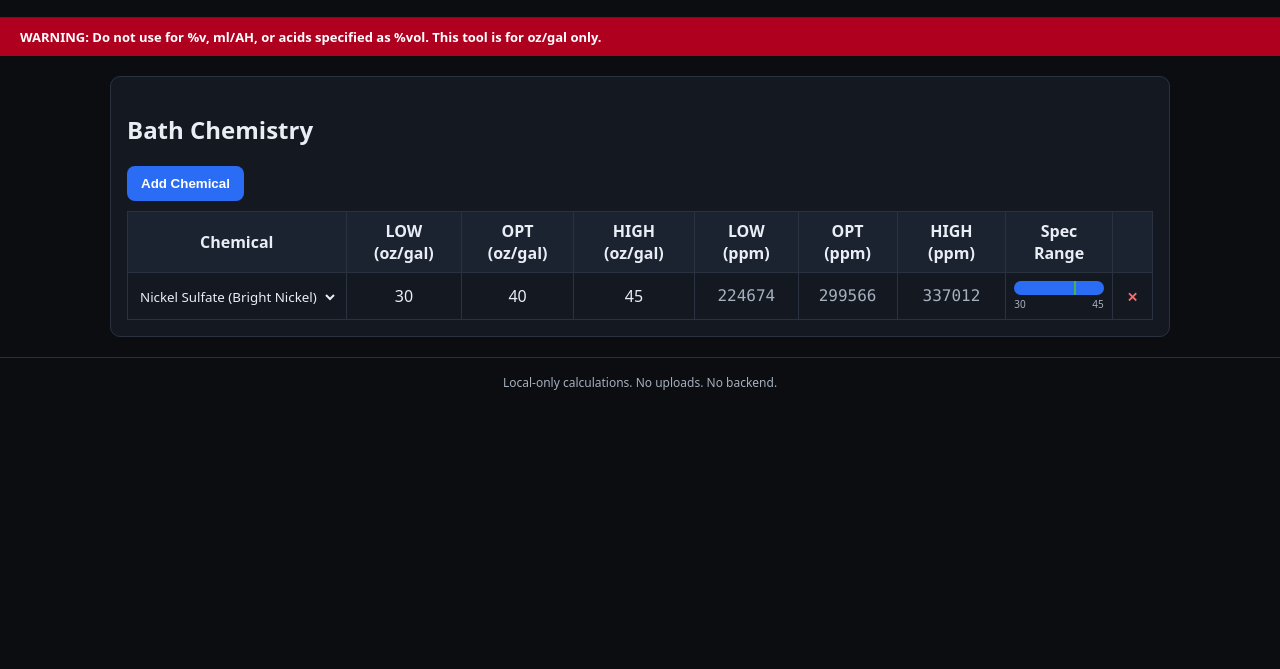
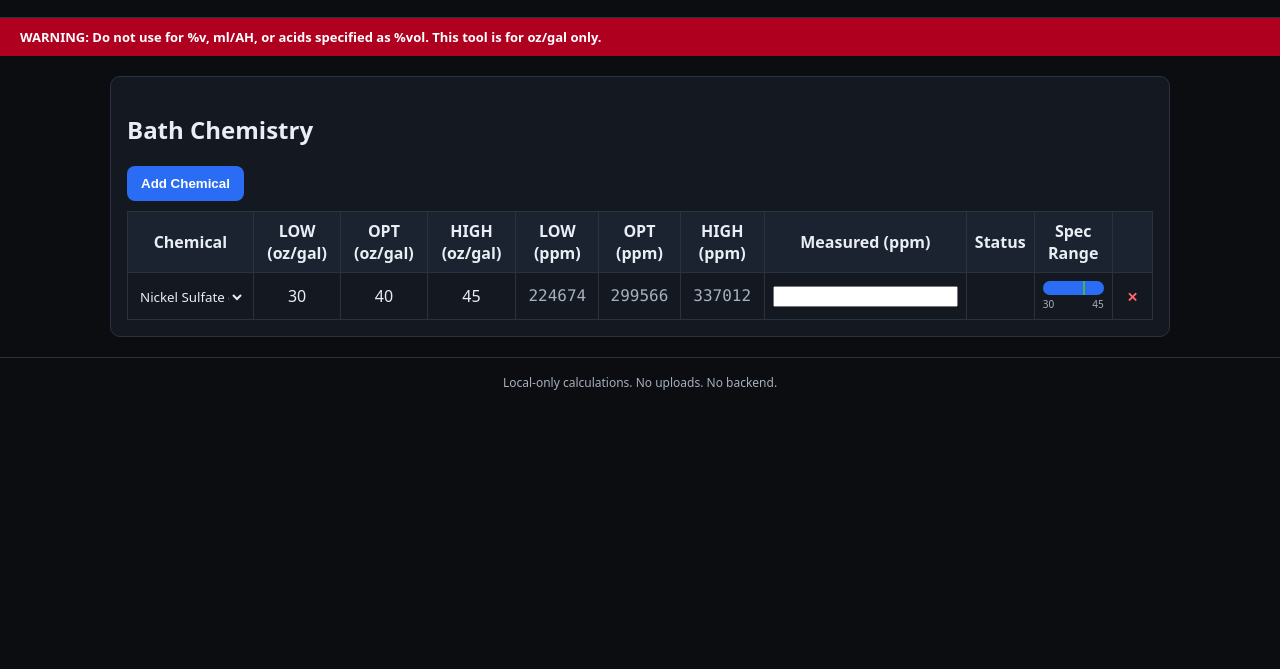
Before and after one commit to theWaffler/ppm-tool, a plain HTML site: page index.html in a window 1280 px wide. Shown: the part 131-800 px from the top of the page. Drawn offline with Linux system fonts and the light colour scheme.

Commit message:
hope the lab tech approves this

```diff
--- a/app.js
+++ b/app.js
@@ -23,8 +23,8 @@
     return Math.round(val * OZ_GAL_TO_PPM);
   }
 
-  function createRangeBar(low, opt, high) {
-    const span = high - low;
+  function createRangeBar(spec, measuredPpm) {
+    const span = spec.high - spec.low;
 
     const wrapper = document.createElement("div");
 
@@ -33,19 +33,27 @@
 
     const fill = document.createElement("div");
     fill.className = "range-fill";
-    fill.style.left = "0%";
-    fill.style.width = "100%";
 
     const optMarker = document.createElement("div");
     optMarker.className = "range-opt";
-    optMarker.style.left = `${((opt - low) / span) * 100}%`;
+    optMarker.style.left = `${((spec.opt - spec.low) / span) * 100}%`;
 
     bar.appendChild(fill);
     bar.appendChild(optMarker);
 
+    if (!isNaN(measuredPpm)) {
+      const m = document.createElement("div");
+      m.className = "range-measured";
+      let pos = (measuredPpm - ozToPpm(spec.low)) /
+                (ozToPpm(spec.high) - ozToPpm(spec.low));
+      pos = Math.max(0, Math.min(1, pos));
+      m.style.left = `${pos * 100}%`;
+      bar.appendChild(m);
+    }
+
     const labels = document.createElement("div");
     labels.className = "range-labels";
-    labels.innerHTML = `<span>${low}</span><span>${high}</span>`;
+    labels.innerHTML = `<span>${spec.low}</span><span>${spec.high}</span>`;
 
     wrapper.appendChild(bar);
     wrapper.appendChild(labels);
@@ -77,6 +85,15 @@
     const highPpmTd = document.createElement("td");
     [lowPpmTd, optPpmTd, highPpmTd].forEach(td => td.className = "readonly");
 
+    const measuredTd = document.createElement("td");
+    const measuredInput = document.createElement("input");
+    measuredInput.type = "number";
+    measuredInput.step = "any";
+    measuredTd.appendChild(measuredInput);
+
+    const statusTd = document.createElement("td");
+    statusTd.className = "status";
+
     const rangeTd = document.createElement("td");
 
     function update() {
@@ -86,15 +103,35 @@
       optTd.textContent = spec.opt;
       highTd.textContent = spec.high;
 
-      lowPpmTd.textContent = ozToPpm(spec.low);
-      optPpmTd.textContent = ozToPpm(spec.opt);
-      highPpmTd.textContent = ozToPpm(spec.high);
+      const lowPpm = ozToPpm(spec.low);
+      const optPpm = ozToPpm(spec.opt);
+      const highPpm = ozToPpm(spec.high);
+
+      lowPpmTd.textContent = lowPpm;
+      optPpmTd.textContent = optPpm;
+      highPpmTd.textContent = highPpm;
+
+      const measured = parseFloat(measuredInput.value);
+
+      if (!isNaN(measured)) {
+        if (measured >= lowPpm && measured <= highPpm) {
+          statusTd.textContent = "IN RANGE";
+          statusTd.className = "status ok";
+        } else {
+          statusTd.textContent = "OUT OF RANGE";
+          statusTd.className = "status bad";
+        }
+      } else {
+        statusTd.textContent = "";
+        statusTd.className = "status";
+      }
 
       rangeTd.innerHTML = "";
-      rangeTd.appendChild(createRangeBar(spec.low, spec.opt, spec.high));
+      rangeTd.appendChild(createRangeBar(spec, measured));
     }
 
     select.addEventListener("change", update);
+    measuredInput.addEventListener("input", update);
     update();
 
     const delTd = document.createElement("td");
@@ -112,6 +149,8 @@
       lowPpmTd,
       optPpmTd,
       highPpmTd,
+      measuredTd,
+      statusTd,
       rangeTd,
       delTd
     );
--- a/index.html
+++ b/index.html
@@ -13,7 +13,7 @@
       <p class="sub">oz/gal → ppm (mg/L). Mass-based chemicals only.</p>
     </div>
     <div class="meta">
-      <span>v0.3</span>
+      <span>v0.4</span>
       <span id="buildDate"></span>
     </div>
   </header>
@@ -42,6 +42,8 @@
               <th>LOW (ppm)</th>
               <th>OPT (ppm)</th>
               <th>HIGH (ppm)</th>
+              <th>Measured (ppm)</th>
+              <th>Status</th>
               <th>Spec Range</th>
               <th></th>
             </tr>
--- a/style.css
+++ b/style.css
@@ -150,3 +150,59 @@ button.delete {
   justify-content: space-between;
   margin-top: 2px;
 }
+
+/* ---------- status ---------- */
+
+.status {
+  font-weight: 700;
+  font-family: var(--mono);
+}
+
+.status.ok {
+  color: #4caf50;
+}
+
+.status.bad {
+  color: #ff5252;
+}
+
+/* ---------- spec range markers ---------- */
+
+.range-bar {
+  position: relative;
+  height: 14px;
+  background: #1b2230;
+  border-radius: 7px;
+  overflow: hidden;
+}
+
+.range-fill {
+  position: absolute;
+  height: 100%;
+  width: 100%;
+  background: #2a6df4;
+}
+
+.range-opt {
+  position: absolute;
+  top: -4px;
+  width: 2px;
+  height: 22px;
+  background: #4caf50;
+}
+
+.range-measured {
+  position: absolute;
+  top: -4px;
+  width: 2px;
+  height: 22px;
+  background: #ff5252;
+}
+
+.range-labels {
+  font-size: 10px;
+  color: var(--muted);
+  display: flex;
+  justify-content: space-between;
+  margin-top: 2px;
+}
```
